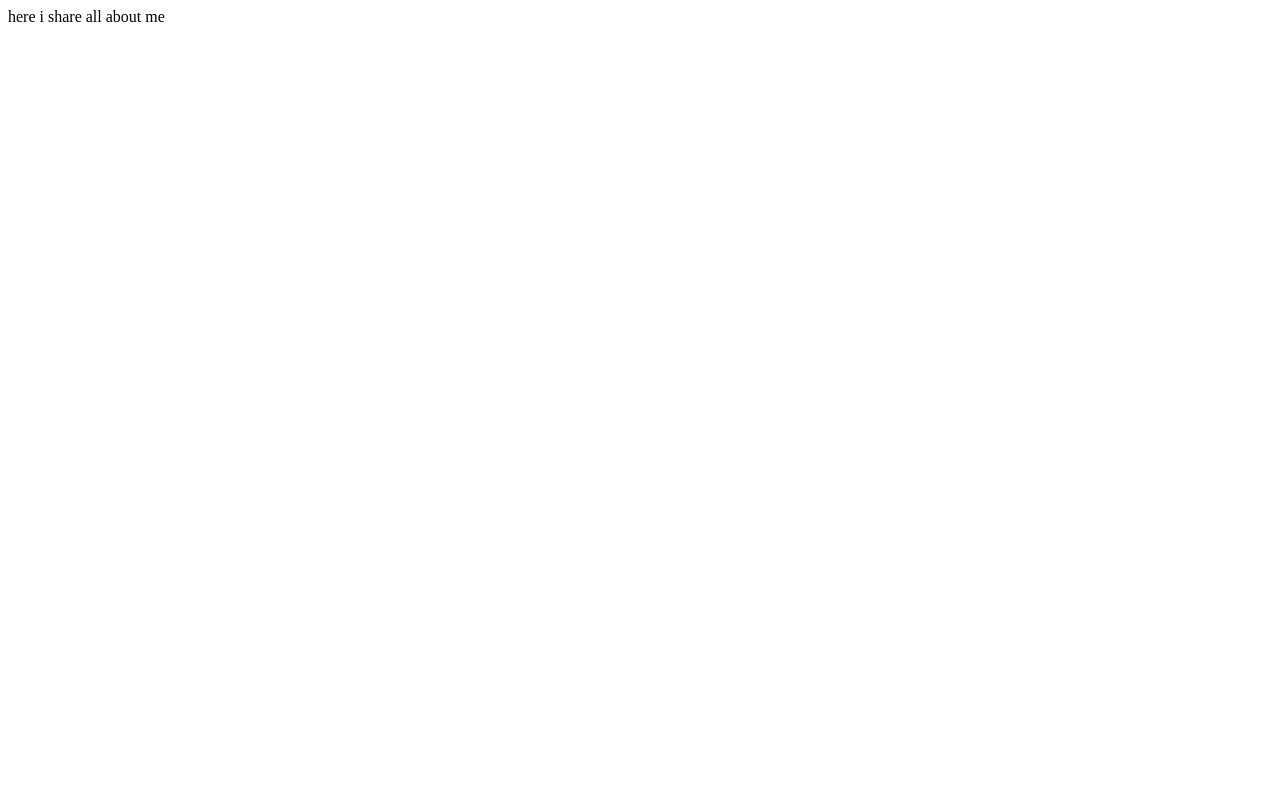
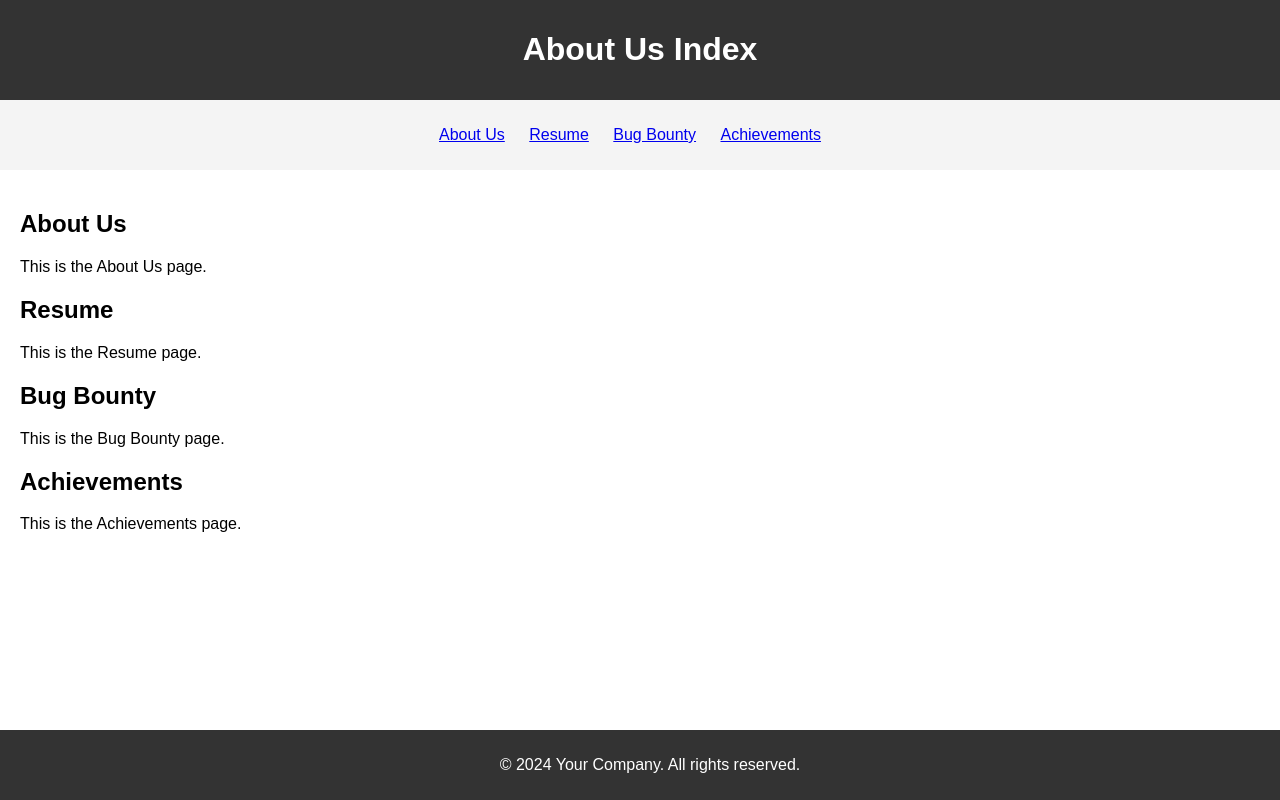
Before and after one commit to linuxadi/linuxadi.github.io, a plain HTML site: page index.html in a window 1280 px wide. Drawn offline with Linux system fonts and the light colour scheme.

Commit message:
Update index.html
it's my personal page

```diff
--- a/index.html
+++ b/index.html
@@ -1 +1,83 @@
-here i share all about me
+<!DOCTYPE html>
+<html lang="en">
+<head>
+    <meta charset="UTF-8">
+    <meta name="viewport" content="width=device-width, initial-scale=1.0">
+    <title>About Us Index</title>
+    <style>
+        body {
+            font-family: Arial, sans-serif;
+            margin: 0;
+            padding: 0;
+        }
+        header {
+            background-color: #333;
+            color: #fff;
+            padding: 10px;
+            text-align: center;
+        }
+        nav {
+            background-color: #f4f4f4;
+            padding: 10px;
+            text-align: center;
+        }
+        nav ul {
+            list-style-type: none;
+            padding: 0;
+        }
+        nav ul li {
+            display: inline;
+            margin-right: 20px;
+        }
+        main {
+            padding: 20px;
+        }
+        footer {
+            background-color: #333;
+            color: #fff;
+            padding: 10px;
+            text-align: center;
+            position: fixed;
+            bottom: 0;
+            width: 100%;
+        }
+        section {
+            margin-bottom: 20px;
+        }
+    </style>
+</head>
+<body>
+    <header>
+        <h1>About Us Index</h1>
+    </header>
+    <nav>
+        <ul>
+            <li><a href="#about">About Us</a></li>
+            <li><a href="#resume">Resume</a></li>
+            <li><a href="#bug-bounty">Bug Bounty</a></li>
+            <li><a href="#achievements">Achievements</a></li>
+        </ul>
+    </nav>
+    <main>
+        <section id="about">
+            <h2>About Us</h2>
+            <p>This is the About Us page.</p>
+        </section>
+        <section id="resume">
+            <h2>Resume</h2>
+            <p>This is the Resume page.</p>
+        </section>
+        <section id="bug-bounty">
+            <h2>Bug Bounty</h2>
+            <p>This is the Bug Bounty page.</p>
+        </section>
+        <section id="achievements">
+            <h2>Achievements</h2>
+            <p>This is the Achievements page.</p>
+        </section>
+    </main>
+    <footer>
+        <p>&copy; 2024 Your Company. All rights reserved.</p>
+    </footer>
+</body>
+</html>
```
